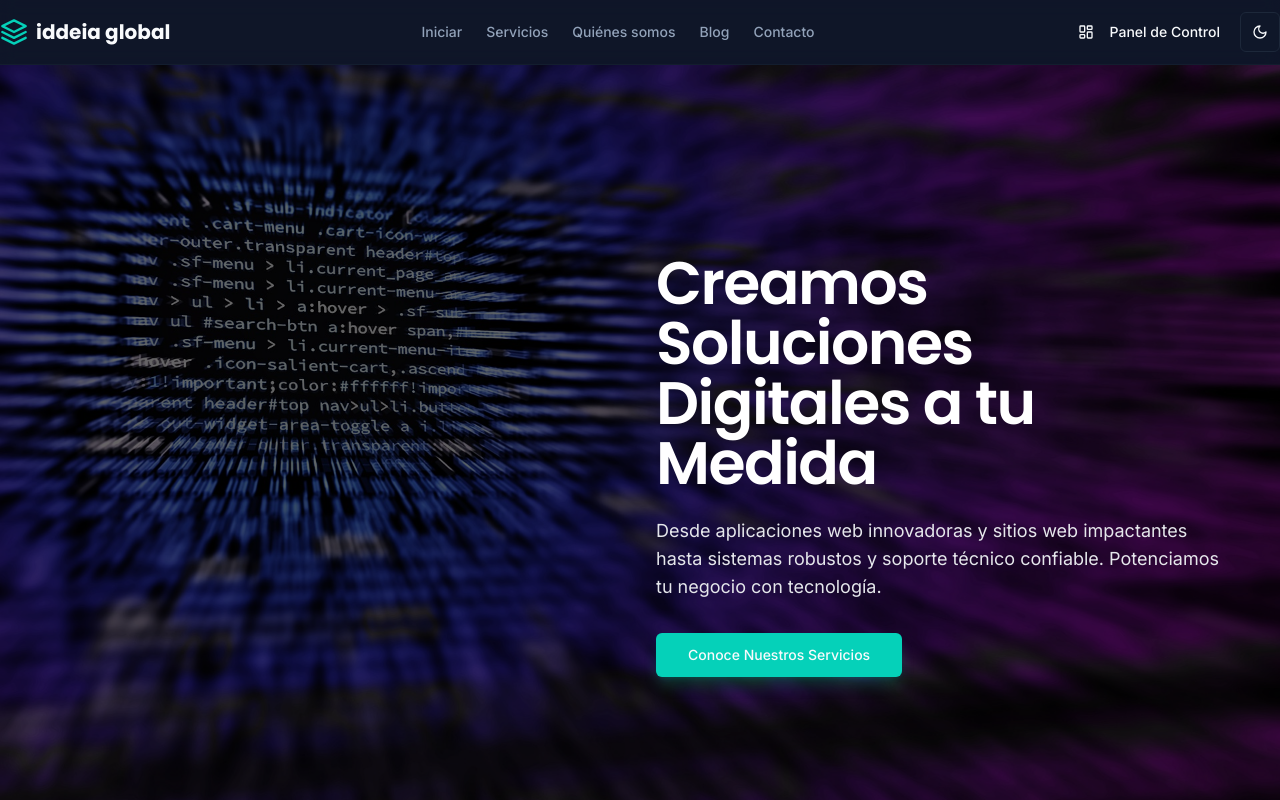
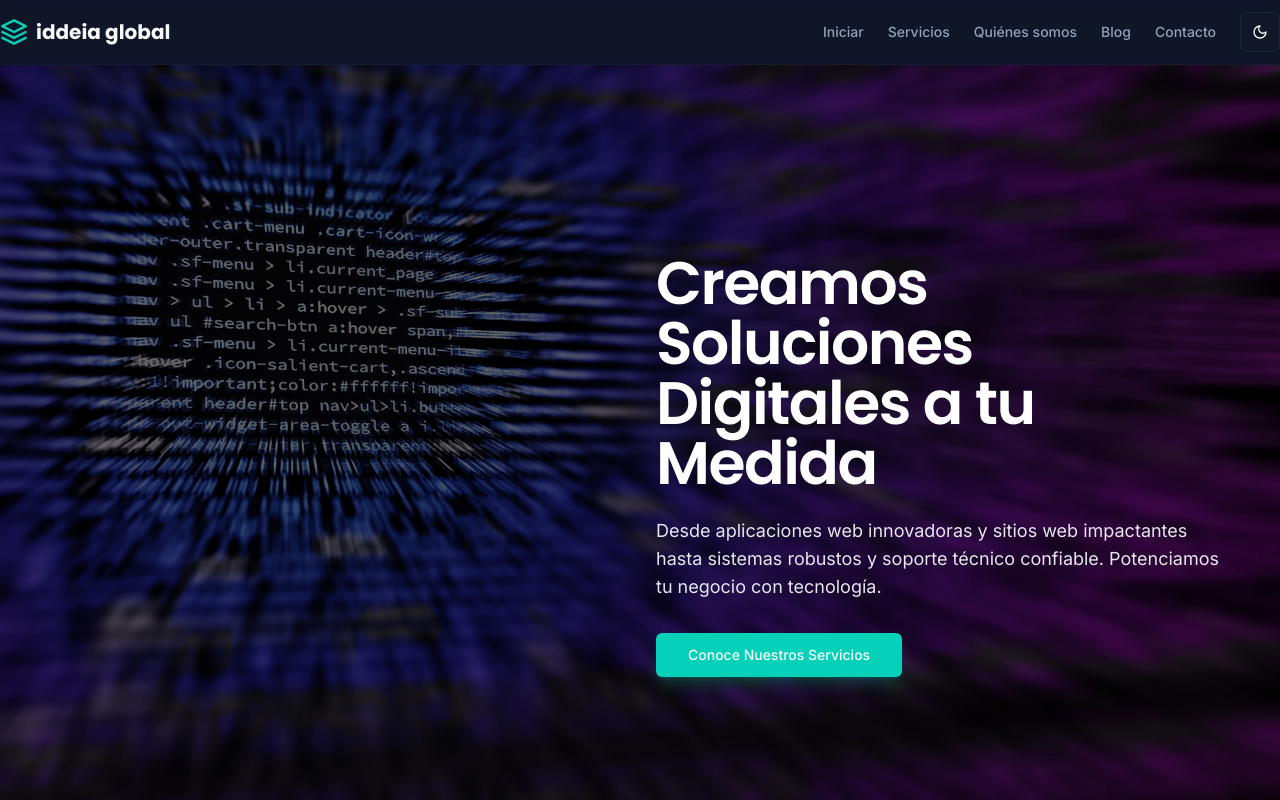
Before and after one commit to zeusolimp/studio, a Next.js app: page / in a window 1280 px wide. Shown: the top 800 px of the page. Built offline with nearby package versions, Linux system fonts and the light colour scheme.

Commit message:
alinea las opciones del menu principal a la derecha y el acceso al panel

```diff
--- a/src/components/DynamicIcon.tsx
+++ b/src/components/DynamicIcon.tsx
@@ -1,7 +1,7 @@
 "use client";
 
 import type { LucideProps } from 'lucide-react';
-import { Edit, Image, Move, Rocket, Users, ShieldCheck, PenTool, Code, Wand2, Ticket, User, Mail, Building, Calendar, AppWindow, Link, Palette, PlusCircle, Trash2, Home, Briefcase, Phone, Settings, Facebook, Instagram, Linkedin, MapPin } from 'lucide-react';
+import { Edit, Image, Move, Rocket, Users, ShieldCheck, PenTool, Code, Wand2, Ticket, User, Mail, Building, Calendar, AppWindow, Link, Palette, PlusCircle, Trash2, Home, Briefcase, Phone, Settings, Facebook, Instagram, Linkedin, MapPin, LayoutDashboard } from 'lucide-react';
 
 export const iconMap = {
   Edit,
@@ -30,7 +30,8 @@ export const iconMap = {
   Facebook,
   Instagram,
   Linkedin,
-  MapPin
+  MapPin,
+  LayoutDashboard
 };
 
 export type IconName = keyof typeof iconMap;
--- a/src/components/landing/Footer.tsx
+++ b/src/components/landing/Footer.tsx
@@ -1,5 +1,5 @@
 import Link from 'next/link';
-import { Facebook, Instagram, Linkedin, Mail, MapPin, Phone } from 'lucide-react';
+import { Facebook, Instagram, Linkedin, Mail, MapPin, Phone, LayoutDashboard } from 'lucide-react';
 
 const Footer = () => {
   const currentYear = new Date().getFullYear();
@@ -32,6 +32,10 @@ const Footer = () => {
                 <Link href="/sobre-nosotros" className="hover:text-accent transition-colors">Quiénes somos</Link>
                 <Link href="/blog" className="hover:text-accent transition-colors">Blog</Link>
                 <Link href="/contacto" className="hover:text-accent transition-colors">Contacto</Link>
+                 <Link href="/backoffice" className="flex items-center gap-2 hover:text-accent transition-colors">
+                    <LayoutDashboard className="h-4 w-4" />
+                    Panel de Control
+                </Link>
             </nav>
           </div>
 
--- a/src/components/landing/Header.tsx
+++ b/src/components/landing/Header.tsx
@@ -16,6 +16,8 @@ const Header = () => {
           </svg>
           <span className="font-headline text-xl font-bold">iddeia global</span>
         </Link>
+
+        <div className="flex items-center gap-6">
             <nav className="hidden md:flex items-center gap-6 text-sm font-medium">
                 <Link href="/" className="text-muted-foreground transition-colors hover:text-foreground">
                     Iniciar
@@ -33,15 +35,10 @@ const Header = () => {
                     Contacto
                 </Link>
             </nav>
-        <nav className="flex items-center gap-2">
-          <Button asChild variant="ghost" size="sm">
-            <Link href="/backoffice">
-              <LayoutDashboard className="mr-2 h-4 w-4" />
-              Panel de Control
-            </Link>
-          </Button>
+            <div className="flex items-center gap-2">
                 <ThemeToggle />
-        </nav>
+            </div>
+        </div>
       </div>
     </header>
   );
```
Lines whose indentation alone changed are shown as unchanged.
